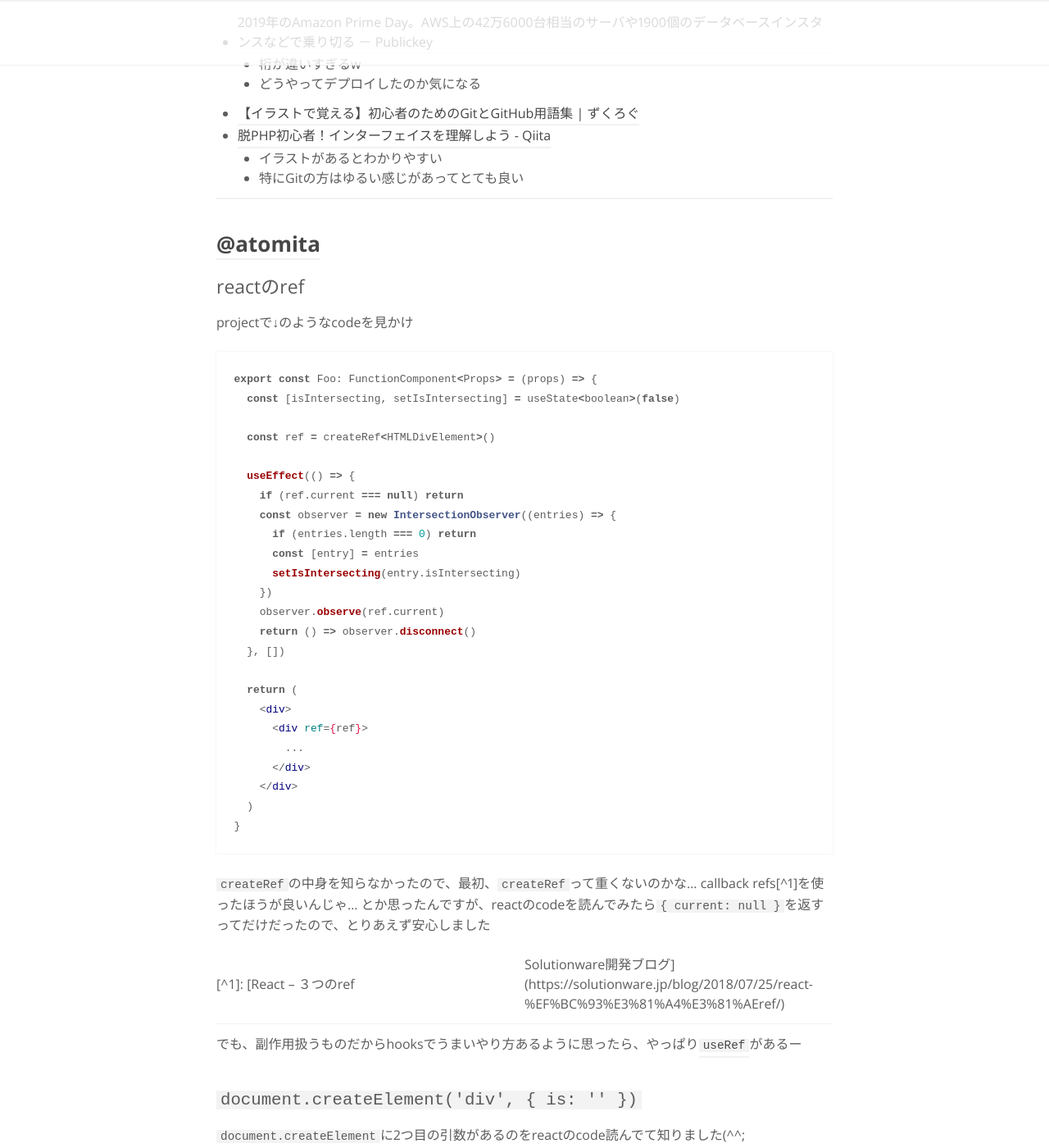
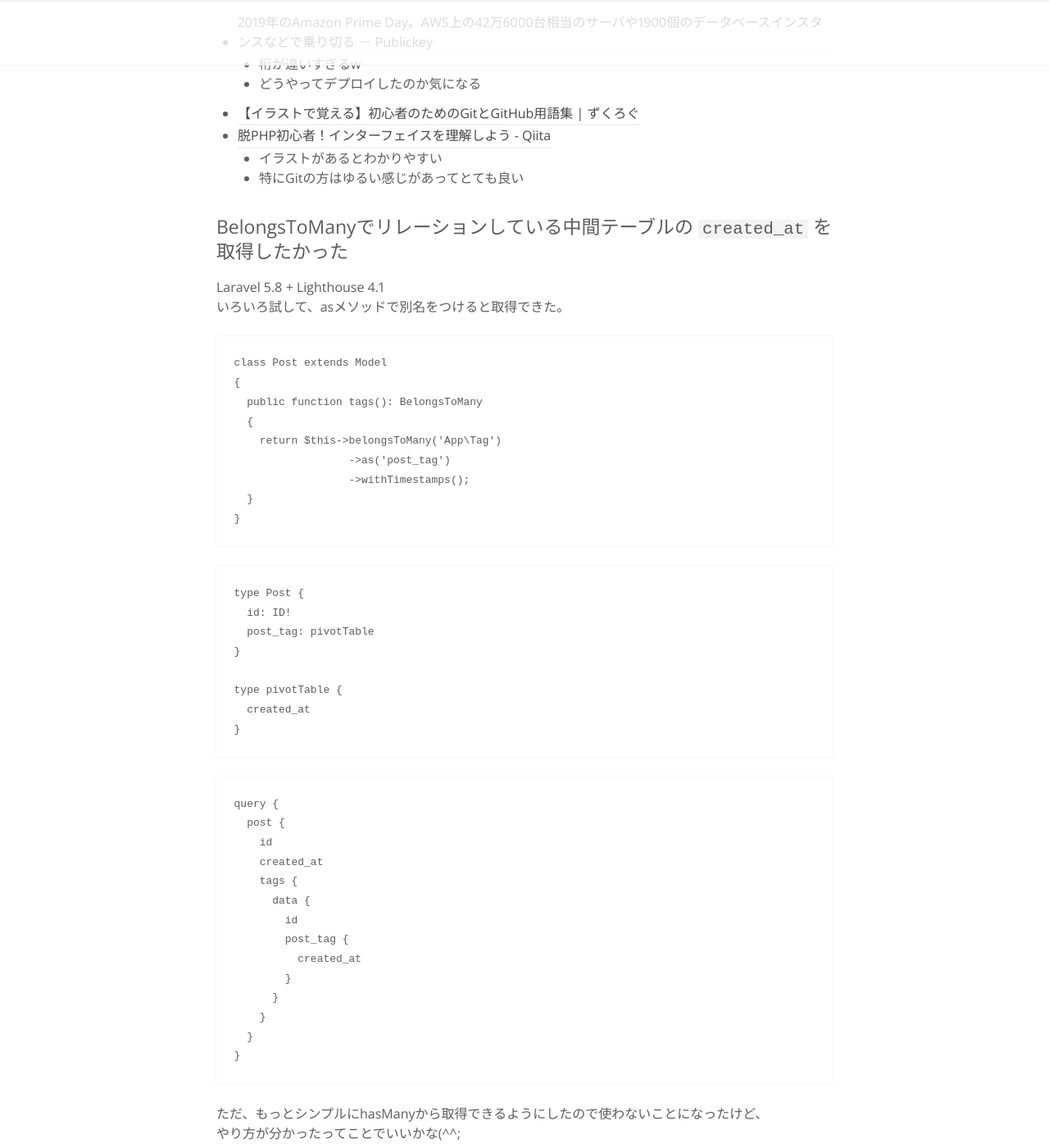
Before and after one commit to RyukyuInteractive/tech.ryukyu-i.co.jp, a Jekyll site: the page built from _posts/2019-08-21-tech-lunch.md, in a window 1280 px wide and 1400 px high, scrolled down 413 px. Shown: the whole window at 82% size. Built offline with Jekyll 4.4.1, drawn with Linux system fonts in a browser that asks for light colours; a script that is not in the unit is left out; comment, search, counter and statistics services are not loaded; some of the changed text lies outside the part shown.

Commit message:
Update 2019-08-21-tech-lunch.md

````diff
--- a/_posts/2019-08-21-tech-lunch.md
+++ b/_posts/2019-08-21-tech-lunch.md
@@ -18,7 +18,52 @@ typora-root-url: ..
     - イラストがあるとわかりやすい
     - 特にGitの方はゆるい感じがあってとても良い
 
+### BelongsToManyでリレーションしている中間テーブルの `created_at` を取得したかった
+Laravel 5.8 + Lighthouse 4.1
+いろいろ試して、asメソッドで別名をつけると取得できた。
 
+```
+class Post extends Model
+{
+  public function tags(): BelongsToMany
+  {
+    return $this->belongsToMany('App\Tag')
+                  ->as('post_tag')
+                  ->withTimestamps();
+  }
+}
+```
+
+```
+type Post {
+  id: ID!
+  post_tag: pivotTable
+}
+
+type pivotTable {
+  created_at
+}
+```
+
+```
+query {
+  post {
+    id
+    created_at
+    tags {
+      data {
+        id
+        post_tag {
+          created_at
+        }
+      }
+    }
+  }
+}
+```
+
+ただ、もっとシンプルにhasManyから取得できるようにしたので使わないことになったけど、
+やり方が分かったってことでいいかな(^^;
 
 
 ----
@@ -57,10 +102,10 @@ export const Foo: FunctionComponent<Props> = (props) => {
 ```
 
 `createRef`の中身を知らなかったので、最初、`createRef`って重くないのかな...
-callback refs[^1]を使ったほうが良いんじゃ...
+callback refs[^3refs]を使ったほうが良いんじゃ...
 とか思ったんですが、reactのcodeを読んでみたら`{ current: null }`を返すってだけだったので、とりあえず安心しました
 
-[^1]: [React – ３つのref | Solutionware開発ブログ](https://solutionware.jp/blog/2018/07/25/react-%EF%BC%93%E3%81%A4%E3%81%AEref/)
+[^3refs]: [React – ３つのref | Solutionware開発ブログ](https://solutionware.jp/blog/2018/07/25/react-%EF%BC%93%E3%81%A4%E3%81%AEref/)
 
 でも、副作用扱うものだからhooksでうまいやり方あるように思ったら、やっぱり[`useRef`](https://ja.reactjs.org/docs/hooks-reference.html#useref)があるー
 
````
